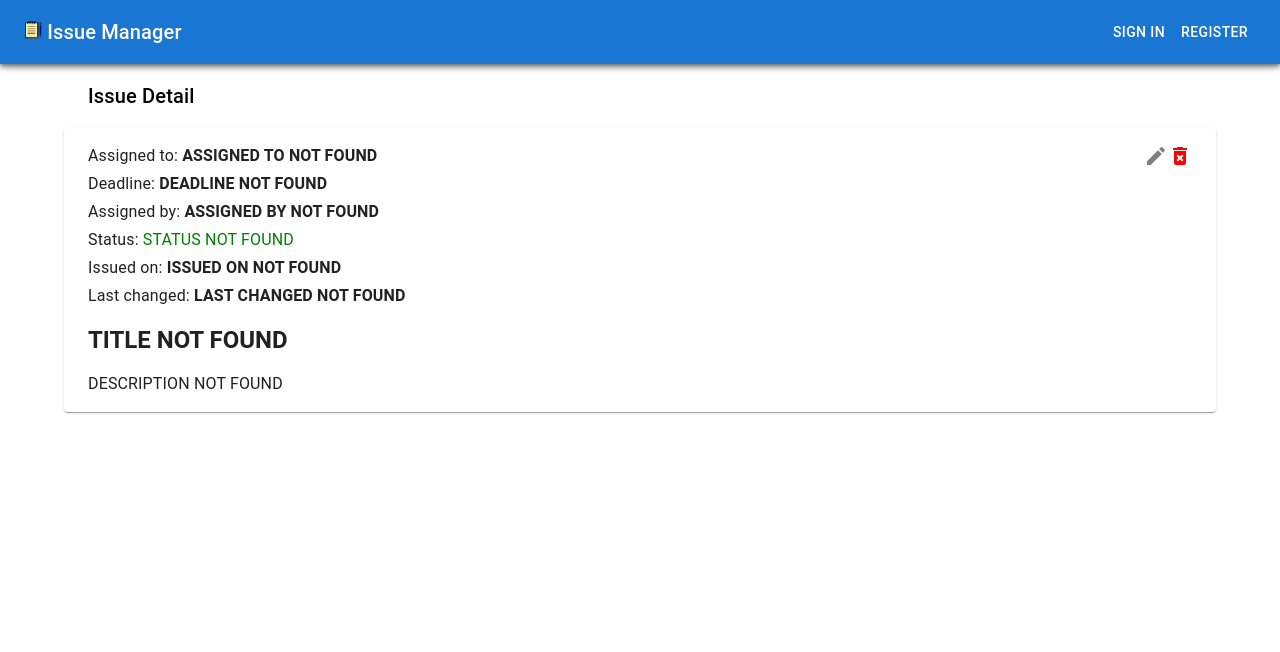
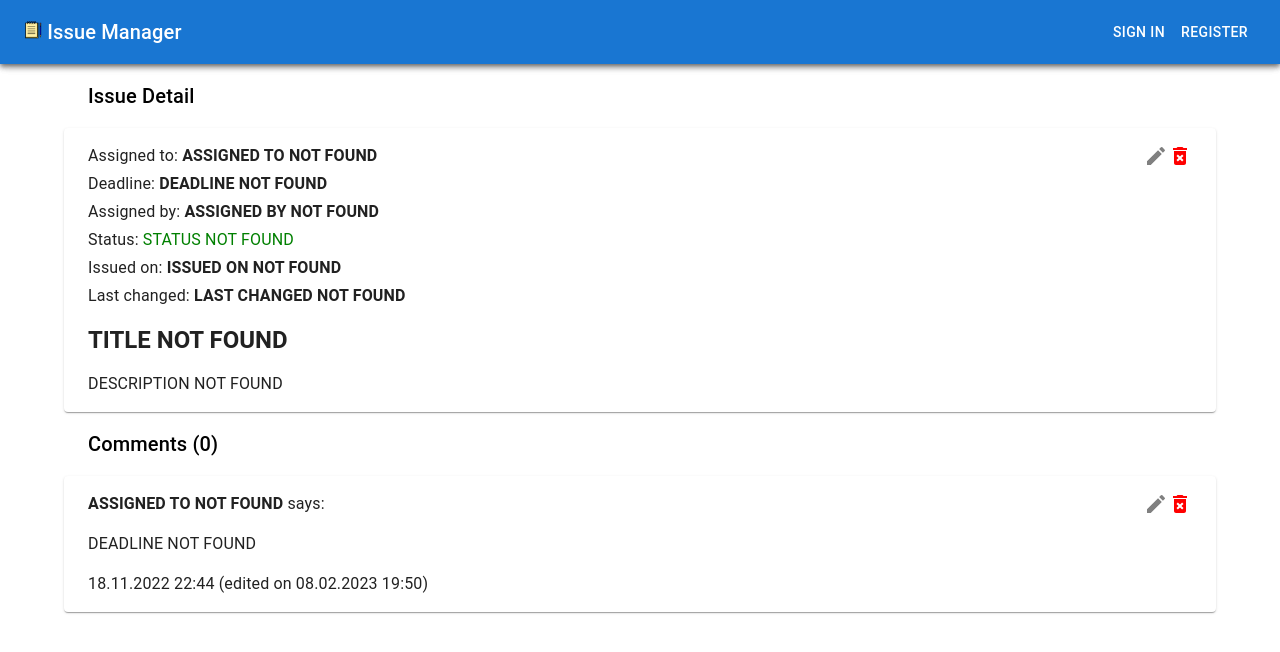
Before and after one commit to Bug-Tracker-Organization/Bug-Tracker-Frontend, a React (Create React App) app: page /issue-detail in a window 1280 px wide. Shown: the top 652 px of the page. Built offline with nearby package versions, Linux system fonts and the light colour scheme.

Commit message:
Added Comments UI to Issue Detail page

```diff
--- a/src/components/NavBar/NavBar.js
+++ b/src/components/NavBar/NavBar.js
@@ -117,9 +117,11 @@ export default function NavBar(props) {
                 transformOrigin={{ horizontal: 'right', vertical: 'top' }}
                 anchorOrigin={{ horizontal: 'right', vertical: 'bottom' }}
               >
-                <MenuItem onClick={handleClose}>
-                  <Avatar /> Profile
-                </MenuItem>
+                <Link to={"/user-profile"}>
+                  <MenuItem onClick={handleClose}>
+                    <Avatar /> Profile
+                  </MenuItem>
+                </Link>
                 <MenuItem onClick={handleClose}>
                   <Avatar /> User Management
                 </MenuItem>
--- a/src/pages/IssueDetail/IssueDetail.js
+++ b/src/pages/IssueDetail/IssueDetail.js
@@ -22,6 +22,7 @@ export default function IssueDetail(props) {
   const [status, setStatus] = useState('STATUS NOT FOUND');
   const [issuedOn, setIssuedOn] = useState('ISSUED ON NOT FOUND');
   const [lastChanged, setLastChanged] = useState('LAST CHANGED NOT FOUND');
+  const [numberOfComments, setNumberOfComments] = useState(0);
   const navigate = useNavigate();
 
   function getStatusColor(status) {
@@ -102,7 +103,7 @@ export default function IssueDetail(props) {
         <Paper sx={{ width: '100%', overflow: 'hidden' }}>
           <Container sx={{ marginTop: 2, marginBottom: 2 }}>
             <Typography>
-              Assigned to: <b>{assignedTo}</b>
+              Assigned to: <Link to={"/user-profile"}><b>{assignedTo}</b></Link>
               <span style={{ float: 'right' }}>
                 <Link color="inherit" to={"/edit-issue"}>
                   <EditIcon sx={{ cursor: 'pointer', color: 'grey' }}/>
@@ -117,7 +118,7 @@ export default function IssueDetail(props) {
               Deadline: <b>{deadline}</b>
             </Typography>
             <Typography sx={{ marginTop: 0.5 }}>
-              Assigned by: <b>{assignedBy}</b>
+              Assigned by: <Link to={"/user-profile"}><b>{assignedBy}</b></Link>
             </Typography>
             <Typography sx={{ marginTop: 0.5 }}>
               Status: <span style={{ color: getStatusColor(status) }}>{status}</span>
@@ -137,6 +138,35 @@ export default function IssueDetail(props) {
           </Container>
         </Paper>
       </Container>
+      <Container>
+        <Toolbar>
+          <Typography variant="h6" component="h2">
+            Comments ({numberOfComments})
+          </Typography>
+        </Toolbar>
+        <Paper sx={{ width: '100%', overflow: 'hidden', marginBottom: 2 }}>
+          <Container sx={{ marginTop: 2, marginBottom: 2 }}>
+            <Typography>
+              <Link to={"/user-profile"}><b>{assignedTo}</b></Link> says:
+              <span style={{ float: 'right' }}>
+                <Link color="inherit" to={"/edit-issue"}>
+                  <EditIcon sx={{ cursor: 'pointer', color: 'grey' }}/>
+                </Link>
+                <DeleteForeverIcon
+                  onClick={() => handleOpenDeleteIssueModal()}
+                  sx={{ cursor: 'pointer', color: 'red' }}
+                />
+              </span>
+            </Typography>
+            <Typography sx={{ marginTop: 2 }}>
+              {deadline}
+            </Typography>
+            <Typography sx={{ marginTop: 2 }}>
+              18.11.2022 22:44 (edited on 08.02.2023 19:50)
+            </Typography>
+          </Container>
+        </Paper>
+      </Container>
     </>
   );
 }
```
